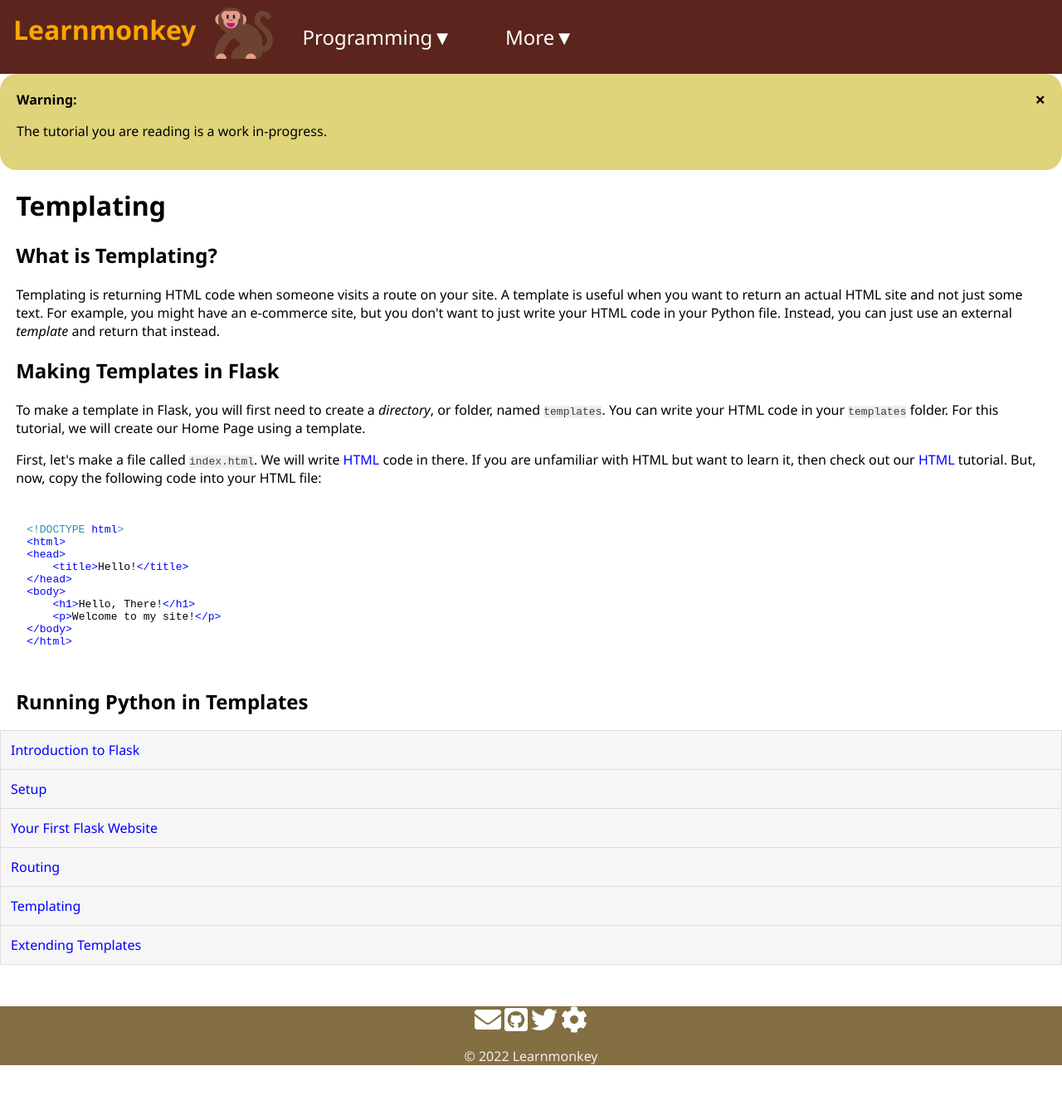
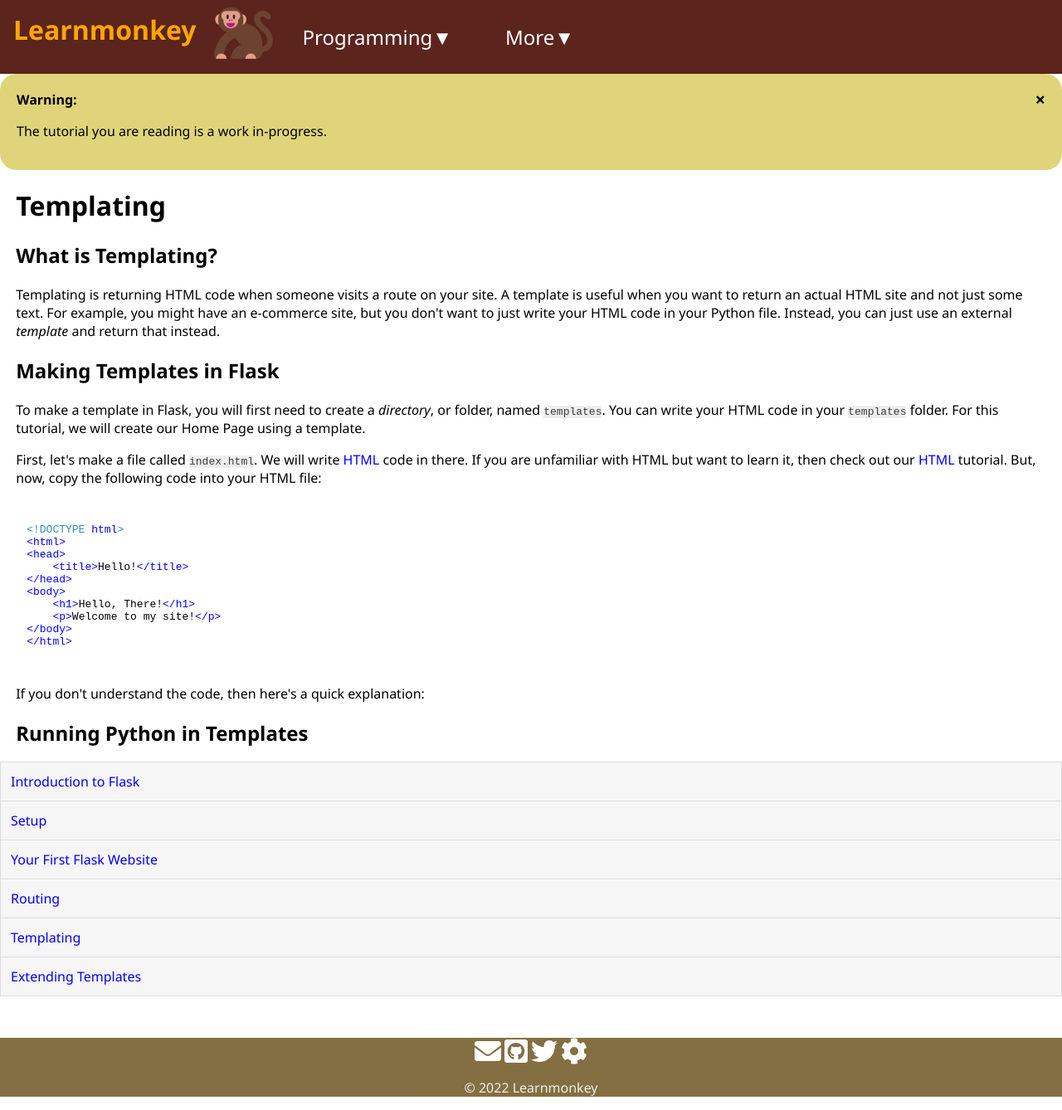
Before and after one commit to learnmonkey/learnmonkey.github.io, a Jekyll site: the page built from programming/python/flask/templating.html, in a window 1280 px wide. Shown: the whole page at 83% size. Built offline with Jekyll 4.4.1, drawn with Linux system fonts in a browser that asks for light colours; nearby versions of some CDN libraries; before the commit the page ends 1300 px from its top, so only the background shows below that.

Commit message:
add a little

```diff
--- a/programming/python/flask/templating.html
+++ b/programming/python/flask/templating.html
@@ -27,6 +27,7 @@ permalink: /programming/python/flask/templating/
 &#60;/body&#62;
 &#60;/html&#62;
     </code></pre>
+    <p>If you don't understand the code, then here's a quick explanation:</p>
 </section>
 
 <section>
```
